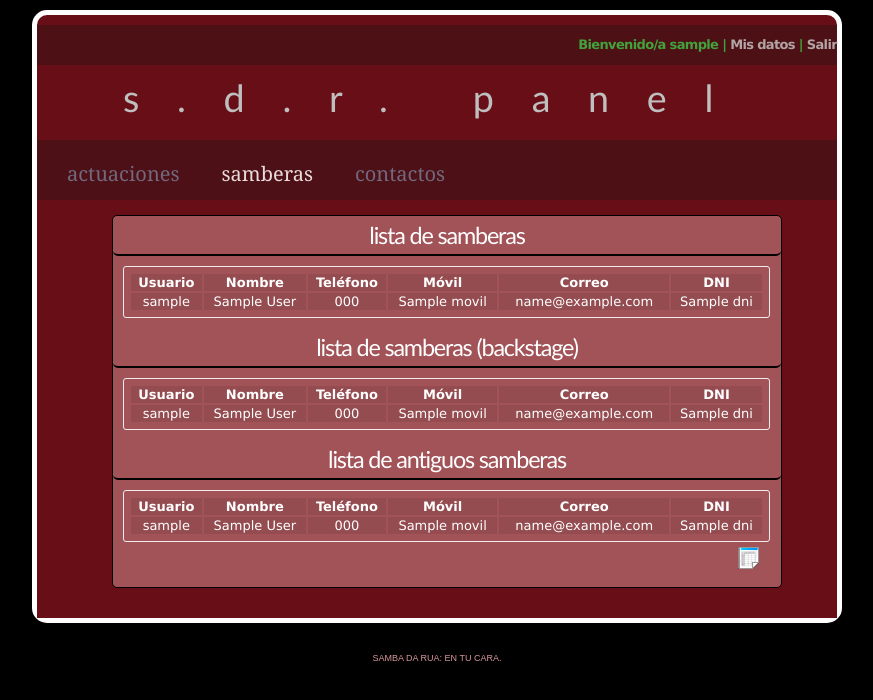
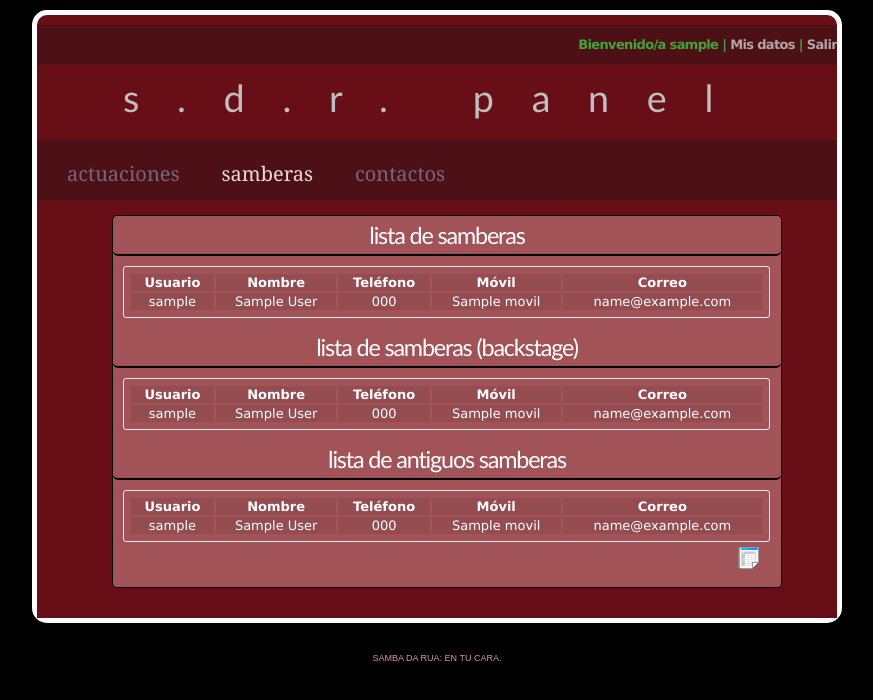
Before and after one commit to SambaDaRua/sdrpanel, a Django app: template templates/samberos.html in a window 1280 px wide. Shown: the top 700 px of the page, without its empty margins (203-1076 px from the left). Run offline with Django 3.2, Linux system fonts and the light colour scheme; the template is opened without the code that fills it: most values are stand-ins (such as "Sample title", 1, 10 or a date in 2020); parts of the project's set-up code (start-up, migrations or seed data) failed here and were passed over.

Commit message:
Hide DNI to non admins

```diff
--- a/templates/samberos.html
+++ b/templates/samberos.html
@@ -48,11 +48,11 @@
 			{% if lista_samberos %}
 			<table class="listado">
 			<thead id="macro">
-			<tr><td>Usuario</td><td>Nombre</td><td>Teléfono</td><td>Móvil</td><td>Correo</td><td>DNI</td></tr>
+			<tr><td>Usuario</td><td>Nombre</td><td>Teléfono</td><td>Móvil</td><td>Correo</td></tr>
 			</thead>
 			<tbody>
 				{% for sambero in lista_samberos %}
-				<tr class="{% cycle 'row1' 'row2' %}"><td>{{ sambero.username }}</td><td>{{ sambero.first_name }} {{ sambero.last_name }}</td><td>{{ sambero.phone }}</td><td>{{ sambero.movil }}</td><td>{{ sambero.email }}</td><td>{{ sambero.dni }}</td></tr>
+				<tr class="{% cycle 'row1' 'row2' %}"><td>{{ sambero.username }}</td><td>{{ sambero.first_name }} {{ sambero.last_name }}</td><td>{{ sambero.phone }}</td><td>{{ sambero.movil }}</td><td>{{ sambero.email }}</td></tr>
 				{% endfor %}
 			</tbody>
 			</table>
@@ -64,11 +64,11 @@
 			{% if lista_samberos_backstage %}
 			<table class="listado">
 			<thead id="macro">
-			<tr><td>Usuario</td><td>Nombre</td><td>Teléfono</td><td>Móvil</td><td>Correo</td><td>DNI</td></tr>
+			<tr><td>Usuario</td><td>Nombre</td><td>Teléfono</td><td>Móvil</td><td>Correo</td></tr>
 			</thead>
 			<tbody>
 				{% for sambero in lista_samberos_backstage %}
-				<tr class="{% cycle 'row1' 'row2' %}"><td>{{ sambero.username }}</td><td>{{ sambero.first_name }} {{ sambero.last_name }}</td><td>{{ sambero.phone }}</td><td>{{ sambero.movil }}</td><td>{{ sambero.email }}</td><td>{{ sambero.dni }}</td></tr>
+				<tr class="{% cycle 'row1' 'row2' %}"><td>{{ sambero.username }}</td><td>{{ sambero.first_name }} {{ sambero.last_name }}</td><td>{{ sambero.phone }}</td><td>{{ sambero.movil }}</td><td>{{ sambero.email }}</td></tr>
 				{% endfor %}
 			</tbody>
 			</table>
@@ -80,11 +80,11 @@
 			{% if lista_samberos_antiguos %}
 			<table class="listado">
 			<thead id="macro">
-			<tr><td>Usuario</td><td>Nombre</td><td>Teléfono</td><td>Móvil</td><td>Correo</td><td>DNI</td></tr>
+			<tr><td>Usuario</td><td>Nombre</td><td>Teléfono</td><td>Móvil</td><td>Correo</td></tr>
 			</thead>
 			<tbody>
 				{% for sambero in lista_samberos_antiguos %}
-				<tr class="{% cycle 'row1' 'row2' %}"><td>{{ sambero.username }}</td><td>{{ sambero.first_name }} {{ sambero.last_name }}</td><td>{{ sambero.phone }}</td><td>{{ sambero.movil }}</td><td>{{ sambero.email }}</td><td>{{ sambero.dni }}</td></tr>
+				<tr class="{% cycle 'row1' 'row2' %}"><td>{{ sambero.username }}</td><td>{{ sambero.first_name }} {{ sambero.last_name }}</td><td>{{ sambero.phone }}</td><td>{{ sambero.movil }}</td><td>{{ sambero.email }}</td></tr>
 				{% endfor %}
 			</tbody>
 			</table>
```
